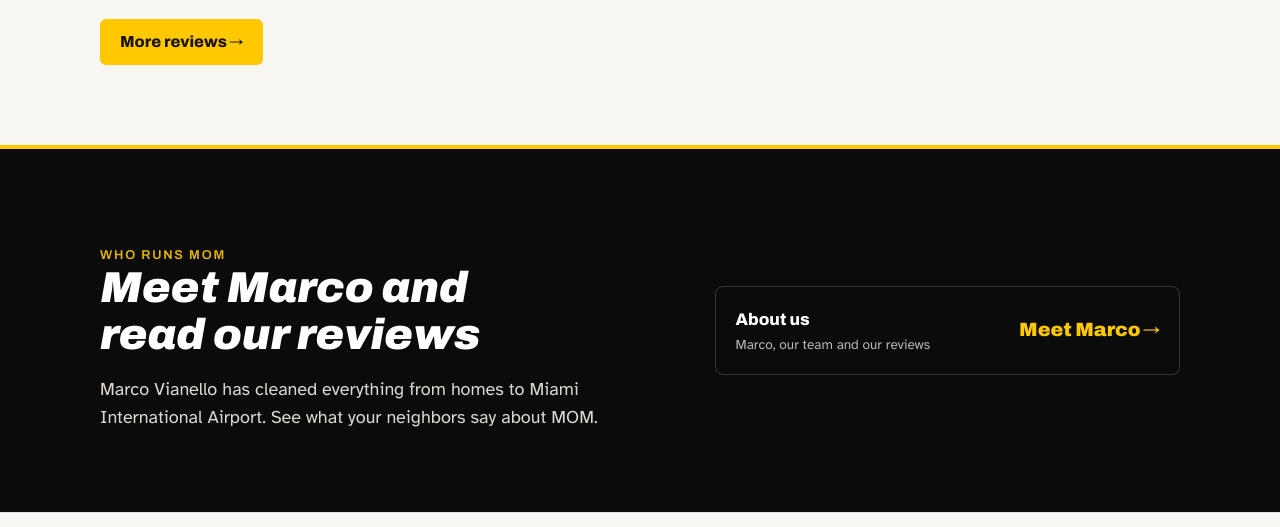
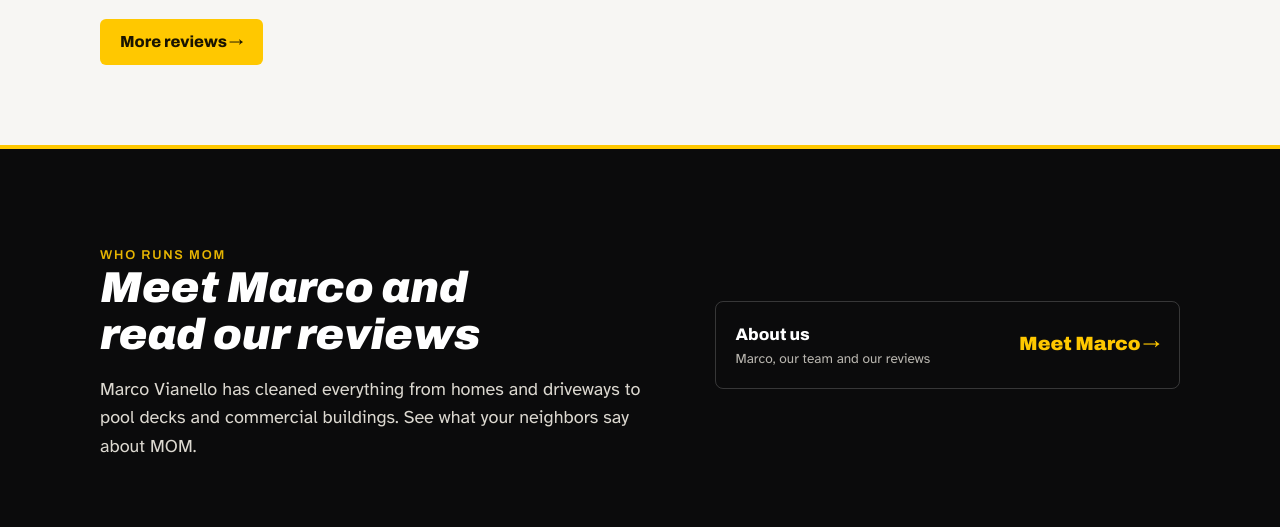
Before and after one commit to anisamgroup/mom-of-middleton, a website: page exterior-cleaning/index.html in a window 1280 px wide. Shown: the part 2016-2543 px from the top of the page. Drawn offline with Linux system fonts and the light colour scheme.

Commit message:
Exterior Cleaning: remove Miami airport line (approved by Ani)

```diff
--- a/exterior-cleaning/index.html
+++ b/exterior-cleaning/index.html
@@ -414,7 +414,7 @@ footer .wrap{display:flex;justify-content:space-between;gap:24px;flex-wrap:wrap}
       <div>
         <p class="eyebrow">Who runs MOM</p>
         <h2>Meet Marco and read our reviews</h2>
-        <p>Marco Vianello has cleaned everything from homes to Miami International Airport. See what your neighbors say about MOM.</p>
+        <p>Marco Vianello has cleaned everything from homes and driveways to pool decks and commercial buildings. See what your neighbors say about MOM.</p>
       </div>
       <div class="record">
         <a class="rec" href="/about/"><span><b>About us</b><small>Marco, our team and our reviews</small></span><span class="stars">Meet Marco →</span></a>
```
